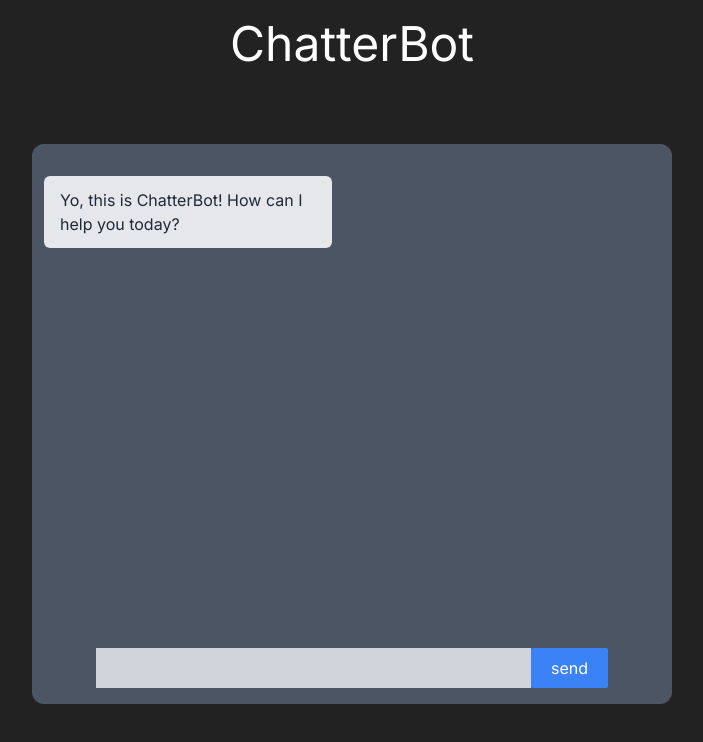
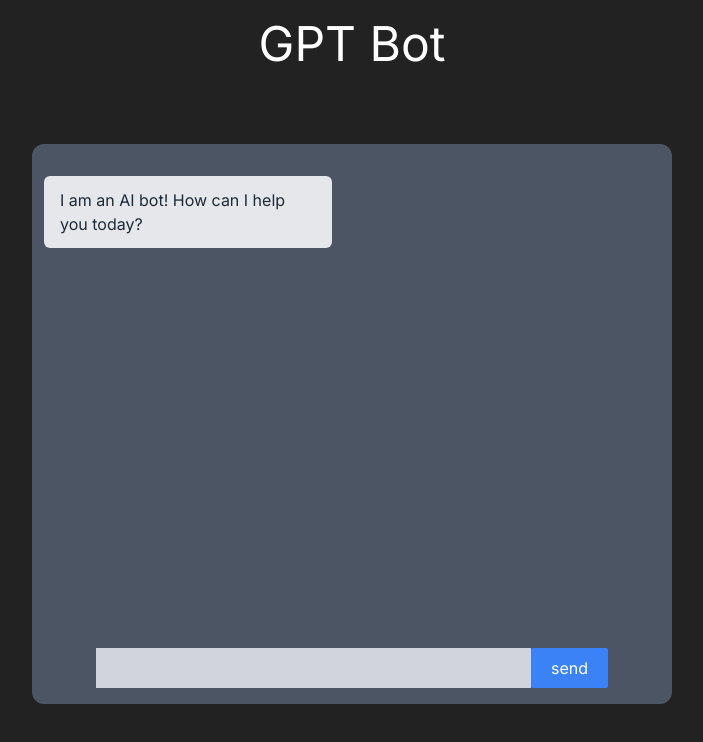
Before and after one commit to mohitvdx/AIchatbot, a Next.js app: page / in a window 1280 px wide. Shown: the top 742 px of the page, without its empty margins (288-991 px from the left). Built offline with nearby package versions, Linux system fonts and the light colour scheme.

Commit message:
some basic changes to language

```diff
--- a/src/app/api/route.ts
+++ b/src/app/api/route.ts
@@ -11,7 +11,7 @@
     const body = await req.json()
 
     const completion = await openai.createChatCompletion({
-      model:"text-davinci-003",
+      model:"gpt-3.5-turbo",
       messages: body.messages,
     });
     console.log(completion.data.choices[0].message);
--- a/src/app/page.tsx
+++ b/src/app/page.tsx
@@ -7,7 +7,7 @@
   const [messages, setMessages] = useState([
     {
       role: "assistant",
-      content: "Yo, this is ChatterBot! How can I help you today?",
+      content: "I am an AI bot! How can I help you today?",
     },
   ]);
 
@@ -45,7 +45,7 @@
 
   return(
     <main className="flex min-h-screen flex-col items-center justify-between px-24 py-5">
-          <h1 className="text-5xl font-sans">ChatterBot</h1>
+          <h1 className="text-5xl font-sans">GPT Bot</h1>
 
           <div className="flex  h-[35rem] w-[40rem] flex-col items-center bg-gray-600 rounded-xl">
             <div className=" h-full flex flex-col gap-2 overflow-y-auto py-8 px-3 w-full">
@@ -89,3 +89,4 @@
       );
 
 }
+  // i cant seem to figure out what the problem is must be some issu with the api key or something
```
